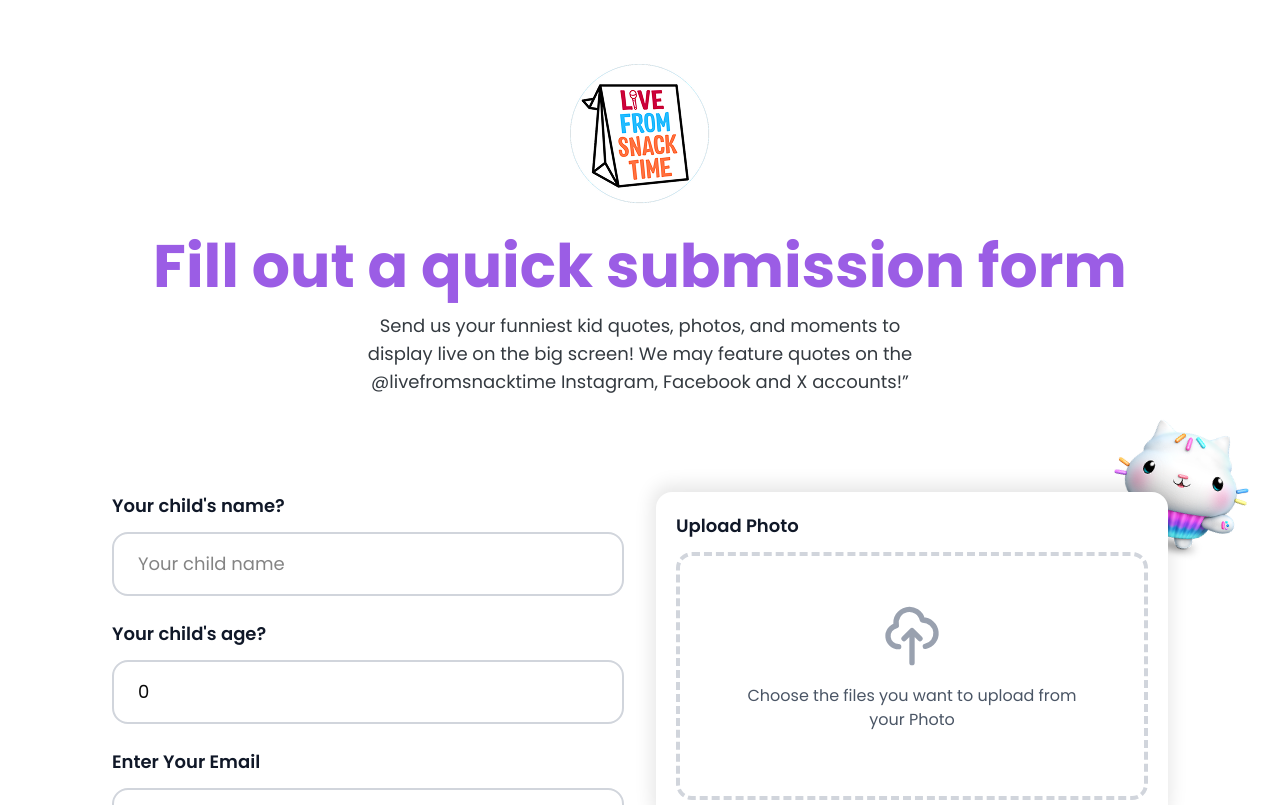
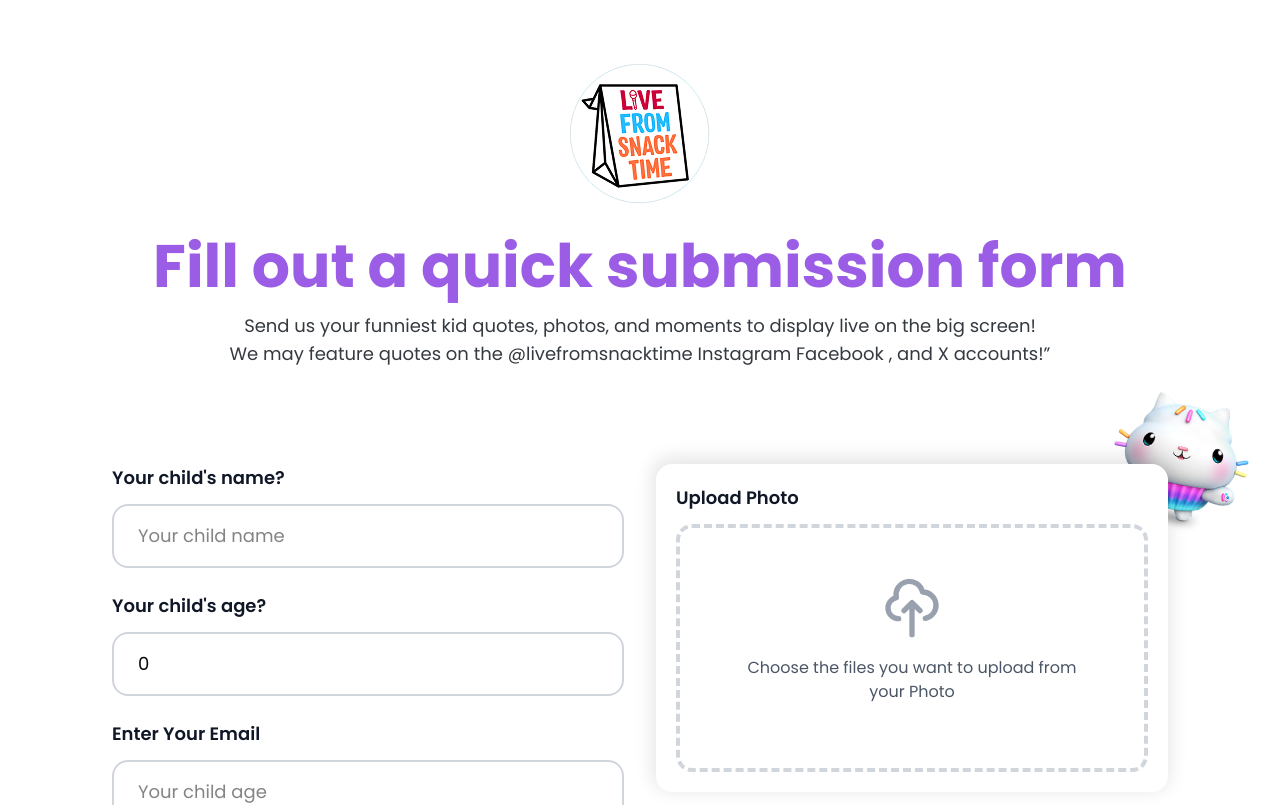
Before and after one commit to FSDTeam-SAA/abtucker-frontend, a Next.js app: page /submit in a window 1280 px wide. Shown: the top 805 px of the page. Built offline with nearby package versions, Linux system fonts and the light colour scheme; no server answers; a web font is replaced by a local one.

Commit message:
submit or thank you page fixup

```diff
--- a/src/app/page.tsx
+++ b/src/app/page.tsx
@@ -4,6 +4,7 @@ import Image from "next/image";
 import { QRCodeGenerator } from "@/components/qr-code";
 import { useThem } from "@/hooks";
 import { useEffect, useState } from "react";
+import Link from "next/link";
 
 export default function HomePage() {
   const { data } = useThem();
@@ -14,6 +15,7 @@ export default function HomePage() {
   const catImage2 = data?.data?.catImage?.[1];
   const heroImage = data?.data?.heroImage;
   const bgColor = data?.data?.backgroundColor;
+  const color= data?.data?.color;
 
   const gradient = bgColor?.length
     ? `linear-gradient(135deg,${bgColor.join(", ")})`
@@ -149,6 +151,7 @@ useEffect(() => {
                 Share your show day magic by Scanning Here!
               </p>
 
+
               {/* <Link
                 href="/submit"
                 className="mt-4 sm:mt-6 text-primary hover:text-primary-hover underline text-sm sm:text-base"
@@ -166,6 +169,13 @@ useEffect(() => {
                 />
               </div>
             </div>
+            <div className="flex justify-between items-center gap-3 mt-4 shadow-xl p-2 rounded-xl bg-white">
+
+              <Image src={'/insta.svg'}  alt="insta" width={24} height={24} className="object-cover w-[24px] h-[24px] cursor-pointer"/>
+              <p className="text-[14px]">Check out <Link style={{
+                color:color
+              }} className="" href={'https://www.livefromsnacktime.com/'}>@LiveFromSnackTime</Link> for more quotes!</p>
+            </div>
           </div>
         </div>
       </div>
--- a/src/app/submit/page.tsx
+++ b/src/app/submit/page.tsx
@@ -8,6 +8,7 @@ import Image from "next/image";
 import { useMutation } from "@tanstack/react-query";
 import { formSubmission } from "@/lib/api";
 import { useSideText, useThem } from "@/hooks";
+import Link from "next/link";
 // import { image } from "@/lib/fackdata";
 
 export default function SubmitPage() {
@@ -25,13 +26,13 @@ export default function SubmitPage() {
   const [preview, setPreview] = useState<string | null>(null);
   const { data } = useThem();
   // quistion text or side image fetch
-   const {data:sidebarImage}=useSideText()
-    console.log('1 what is the problem',sidebarImage?.question)
+  const { data: sidebarImage } = useSideText();
+  console.log("1 what is the problem", sidebarImage?.question);
   const logo = data?.data?.logo;
-  console.log(data?.data)
+  console.log(data?.data);
   //  const catImage1=data?.data.catImage[0];
-  const catImage2=data?.data.catImage[1]
-
+  const catImage2 = data?.data.catImage[1];
+  const color = data?.data?.color;
 
   const formMutation = useMutation({
     mutationKey: ["submission"],
@@ -83,8 +84,7 @@ export default function SubmitPage() {
   const isFormValid =
     formData.childName && formData.quote && formData.photos && agreed;
 
-
-    console.log('100',catImage2)
+  console.log("100", catImage2);
 
   return (
     <div className="min-h-screen relative overflow-hidden">
@@ -96,7 +96,7 @@ export default function SubmitPage() {
         }}
       >
         <Image
-          src={catImage2||"/formbottom.png"}
+          src={catImage2 || "/formbottom.png"}
           alt="bottom"
           fill
           className="object-cover w-full h-full"
@@ -118,10 +118,42 @@ export default function SubmitPage() {
         <h1 className="text-3xl sm:text-4xl md:text-5xl lg:text-6xl font-bold text-primary mb-3 md:mb-4 text-center text-balance px-4">
           Fill out a quick submission form
         </h1>
-        <p className="text-base sm:text-lg text-[#343A40] mb-8 md:mb-12 text-center max-w-3xl text-balance px-4">
+        <p className="text-base sm:text-lg text-[#343A40] mb-8 md:mb-12 text-center  text-balance px-4 md:px-0">
           Send us your funniest kid quotes, photos, and moments to display live
-          on the big screen! We may feature quotes on the @livefromsnacktime
-          Instagram, Facebook and X accounts!&rdquo;
+          on the big screen! We may feature quotes on the{" "}
+          <Link
+            target="_blank"
+            rel="noopener noreferrer"
+            style={{ color: color }}
+            href={"https://www.livefromsnacktime.com/"}
+          >
+            @livefromsnacktime
+          </Link>{" "}
+          <Link
+            target="_blank"
+            rel="noopener noreferrer"
+            style={{ color: color }}
+            href={"https://www.instagram.com/livefromsnacktime/#"}
+          >
+            Instagram
+          </Link>{" "}
+          <Link
+            target="_blank"
+            rel="noopener noreferrer"
+            style={{ color: color }}
+            href={"https://www.facebook.com/livefromsnacktime/"}
+          >
+            Facebook
+          </Link>{" "}
+          , and{" "}
+          <Link
+            target="_blank"
+            rel="noopener noreferrer"
+            style={{ color: color }}
+            href={"https://x.com/LiveFromSnackTi"}
+          >
+            X accounts!&rdquo;
+          </Link>
         </p>
 
         <div className="w-full max-w-6xl p-6 sm:p-8 md:p-12 relative z-40">
@@ -178,7 +210,7 @@ export default function SubmitPage() {
 
               <div>
                 <label className="block text-base md:text-lg font-semibold text-gray-900 mb-2 md:mb-3">
-                 {sidebarImage?.question}
+                  {sidebarImage?.question}
                 </label>
                 <textarea
                   value={formData.quote}
--- a/src/app/thank-you/page.tsx
+++ b/src/app/thank-you/page.tsx
@@ -21,6 +21,7 @@ export default function ThankYouPage() {
   }, []);
   const catImage1 = data?.data.catImage[0];
   const catImage2 = data?.data.catImage[1];
+  const color=data?.data?.color;
   return (
     <div className="min-h-screen bg-gray-300 relative overflow-hidden flex items-center justify-center p-4">
       {/* Full Body Confetti - Multiple layers for complete coverage */}
@@ -61,7 +62,7 @@ export default function ThankYouPage() {
 
           {/* Second layer - Slow small rectangles */}
           <Confetti
-          width={1850}
+            width={1850}
             height={927}
             numberOfPieces={100}
             recycle={true}
@@ -87,7 +88,7 @@ export default function ThankYouPage() {
 
           {/* Third layer - Slow tiny dots */}
           <Confetti
-       width={1850}
+            width={1850}
             height={927}
             numberOfPieces={120}
             recycle={true}
@@ -125,7 +126,7 @@ export default function ThankYouPage() {
         style={{ transform: "rotate(300deg)", zIndex: 50 }}
       >
         <Image
-          src={catImage1 ||'/openeye.png'}
+          src={catImage1 || "/openeye.png"}
           alt=""
           fill
           className="object-cover"
@@ -139,7 +140,7 @@ export default function ThankYouPage() {
           style={{ transform: "rotate(-40deg)" }}
         >
           <Image
-                  src={catImage2 ||'/openeye.png'}
+            src={catImage2 || "/openeye.png"}
             alt=""
             fill
             className="object-cover"
@@ -164,16 +165,37 @@ export default function ThankYouPage() {
               </svg>
             </div>
           </div>
-
           <h1 className="text-2xl sm:text-3xl md:text-4xl font-bold text-gray-900 mb-3 md:mb-4">
             Thank You for Sharing!
           </h1>
-
           <p className="text-base md:text-lg text-gray-700 mb-6 md:mb-8">
             Your child&apos;s moment is being reviewed — it may appear live on
             the big screen soon!
           </p>
-          <Link href={`https://www.livefromsnacktime.com/`}>Click Here</Link>
+
+          <div className="flex justify-center  items-center gap-3 my-2 s p-2 ">
+            <Image
+              src={"/insta.svg"}
+              alt="insta"
+              width={24}
+              height={24}
+              className="object-cover w-[24px] h-[24px] cursor-pointer"
+            />
+            <p className="text-[16px]">
+              <Link
+              target="_blank"
+              rel="noopener noreferrer"
+                style={{
+                  color: color,
+                  border:color
+                }}
+                className="border-b-2 pb-1"
+                href={"https://www.livefromsnacktime.com/"}
+              >
+                @LiveFromSnackTime
+              </Link>
+            </p>
+          </div>
           <button
             onClick={() => router.push("/display")}
             className="w-full py-3 md:py-4 bg-primary hover:bg-primary-hover cursor-pointer text-white font-bold text-lg md:text-xl rounded-xl md:rounded-2xl transition-colors shadow-lg"
```
Also changed, not shown: public/insta.svg (added).
